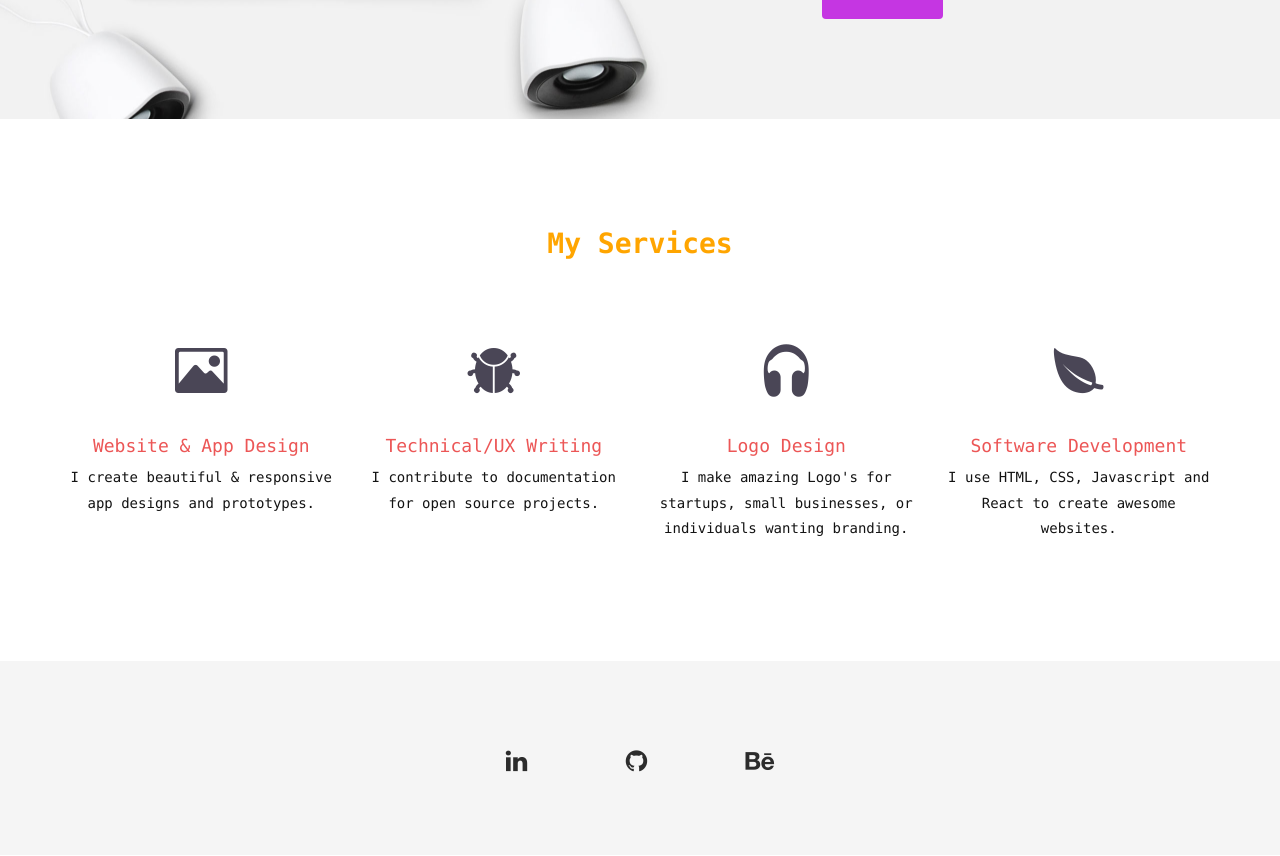
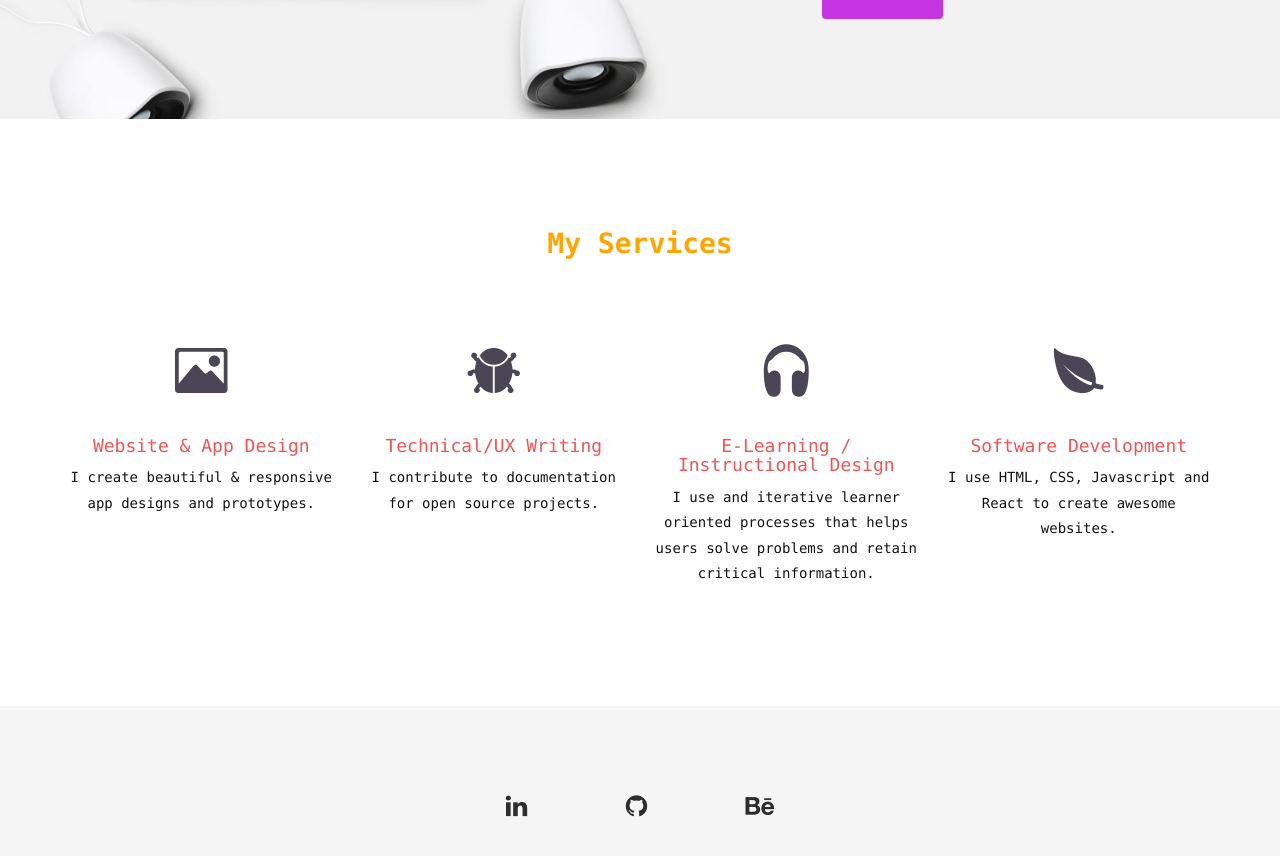
Before and after one commit to Kingslayyerr/Kingslayyerr.github.io, a Jekyll site: the page built from index.html, in a window 1280 px wide and 900 px high, scrolled down 1282 px. Shown: the top 856 px of the window. Built offline with Jekyll 4.4.1, drawn with Linux system fonts in a browser that asks for light colours; nearby versions of some CDN libraries; some web fonts are replaced; some of the changed text lies outside the part shown.

Commit message:
update party day 2

```diff
--- a/index.html
+++ b/index.html
@@ -109,8 +109,8 @@ permalink: /
       <div class="col-sm-6 col-md-3">
         <div class="service-item">
           <i class="ion-headphone"></i>
-          <h4>Logo Design</h4>
-          <p>I make amazing Logo's for startups, small businesses, or individuals wanting branding.</p>
+          <h4>E-Learning / Instructional Design</h4>
+          <p>I use and iterative learner oriented processes that helps users solve problems and retain critical information.</p>
         </div>
       </div>
       <div class="col-sm-6 col-md-3">
--- a/portfolio1.html
+++ b/portfolio1.html
@@ -24,7 +24,7 @@
                 <ul>
                     <li class="filter" data-filter="all">Everything</li>
                     <li class="filter" data-filter=".Branding">UX Design</li>
-                    <li class="filter" data-filter=".Websites">Programming</li>
+                    <li class="filter" data-filter=".Websites">Instructional Design</li>
                     <!--<li class="filter" data-filter=".Graphic">Graphic</li>-->
                     <li class="filter" data-filter=".design">Writing</li>
                    <!-- <li class="filter" data-filter=".Video">Video</li> -->
@@ -209,7 +209,7 @@
     <div class="row">
       <div class="col-md-12">
         <div class="block">
-          <h2>I design and develop amazing websites and user experiences.</h2>
+          <h2>I design and develop amazing websites and learner experiences.</h2>
           <p>Checkout my official Resume to see a timeline of my career path, education, organizations and certificates.</p>
           <a class="btn btn-default btn-call-to-action" href="#" >Download My Resume</a>
         </div>
```
Also changed, not shown: other parts of index.html (+1 -1 lines).
